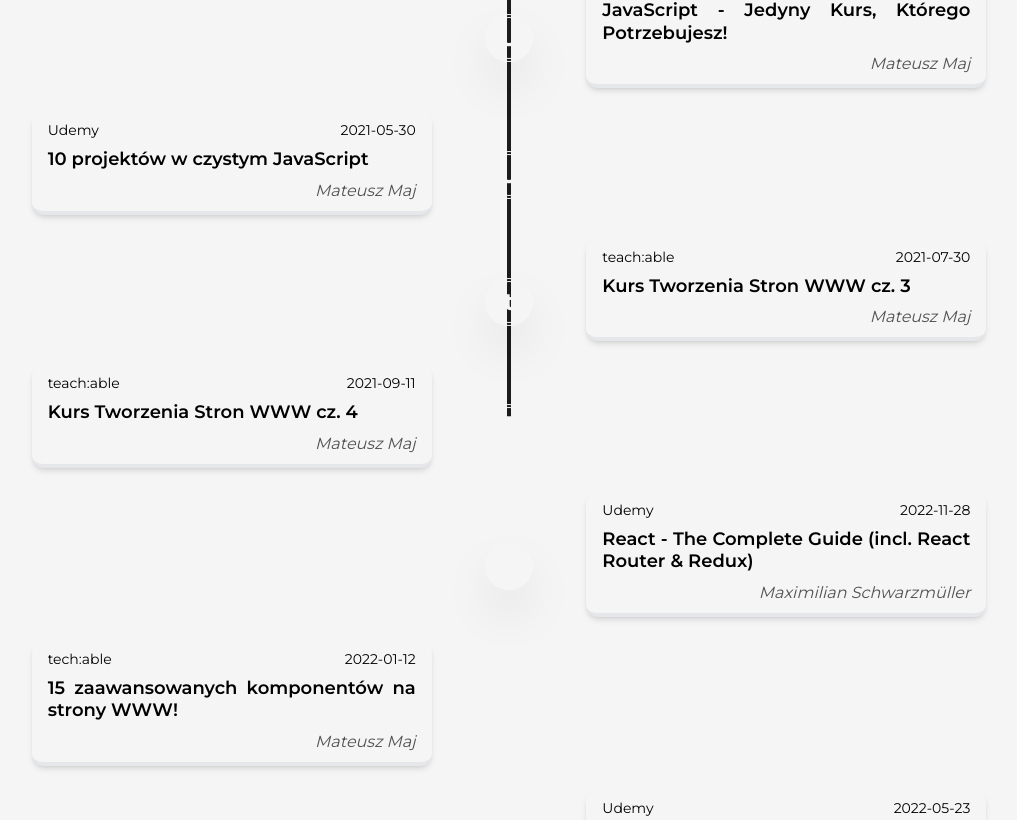
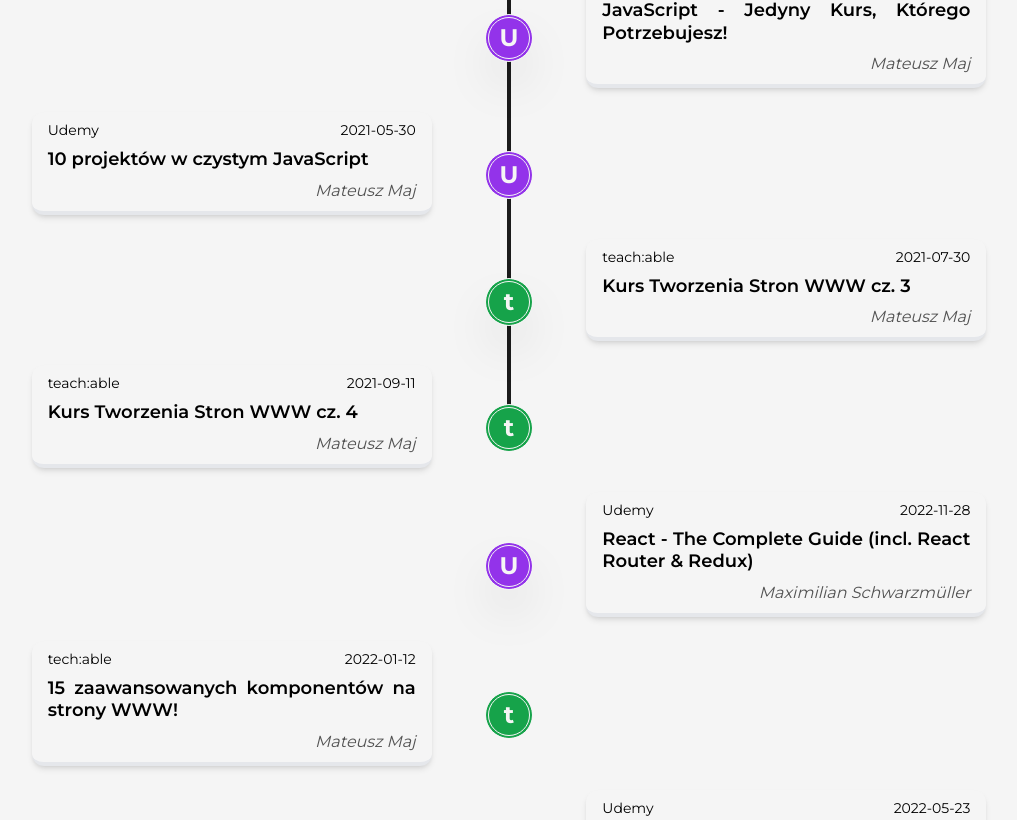
Before and after one commit to sporthq/portfolio, a Next.js app: page /about in a window 1280 px wide. Shown: the part 2000-2820 px from the top of the page, without its empty margins (131-1148 px from the left). Built offline with nearby package versions, Linux system fonts and the light colour scheme.

Commit message:
repair bg-color icons

```diff
--- a/src/components/Education.js
+++ b/src/components/Education.js
@@ -1,7 +1,7 @@
 import { motion, useScroll } from 'framer-motion';
 import { useRef } from 'react';
 
-const LeftBox = ({ company, date, title, author, colorIcon = "purple", childIcon = "U" }) => {
+const LeftBox = ({ company, date, title, author, colorIcon = "bg-purple-600", childIcon = "U" }) => {
 	return (
     <div
 
@@ -29,19 +29,19 @@
 
       <div className='xs:col-start-1 xs:col-end-2 md:col-start-5 md:col-end-6 sm:mx-0 md:mx-auto relative mr-10'>
         <div className='h-full w-6 flex items-center justify-center'></div>
-        <div className={`w-12 h-12 absolute left-0 -translate-x-[50%]  md:left-[50%] border-4 border-double  border-light top-1/2 -mt-3 rounded-full bg-${colorIcon}-600 shadw-2xl flex items-center justify-center text-light font-bold text-2xl `}>
+        <div className={`w-12 h-12 absolute left-0 -translate-x-[50%]  md:left-[50%] border-4 border-double  border-light top-1/2 -mt-3 rounded-full ${colorIcon} shadw-2xl flex items-center justify-center text-light font-bold text-2xl `}>
           {childIcon}
         </div>
       </div>
     </div>
   )
 };
-const RightBox = ({company, date, title, author, colorIcon = "purple", childIcon = "U"}) => {
+const RightBox = ({company, date, title, author, colorIcon ="bg-purple-600", childIcon = "U"}) => {
 	return (
     <div className='contents '>
 					<div className='col-start-5 col-end-6 mr-10 md:mx-auto relative'>
 						<div className='h-full w-6 flex items-center justify-center'></div>
-						<div className={`w-12 h-12 absolute left-0 -translate-x-[50%] md:left-[50%] border-4 border-double border-light top-1/2 -mt-3 rounded-full  bg-${colorIcon}-600 shadow-2xl flex items-center justify-center text-light font-bold text-2xl`}>
+						<div className={`w-12 h-12 absolute left-0 -translate-x-[50%] md:left-[50%] border-4 border-double border-light top-1/2 -mt-3 rounded-full  ${colorIcon} shadow-2xl flex items-center justify-center text-light font-bold text-2xl`}>
 							{childIcon}
 						</div>
 					</div>
@@ -94,10 +94,10 @@
        <LeftBox company='Udemy' date="2021-05-12" title="Bootstrap Od Podstaw - Stwórz 4 Wyjątkowe strony WWW!" author="Mateusz Maj"  />
 				<RightBox company='Udemy' date="2021-05-30" title="JavaScript - Jedyny Kurs, Którego Potrzebujesz!"  author="Mateusz Maj"  />
         <LeftBox company='Udemy' date="2021-05-30" title="10 projektów w czystym JavaScript" author="Mateusz Maj"   />
-				<RightBox company='teach:able' date="2021-07-30" title="Kurs Tworzenia Stron WWW cz. 3"  author="Mateusz Maj" colorIcon='green' childIcon='t'  />
-       <LeftBox company='teach:able' date="2021-09-11" title="Kurs Tworzenia Stron WWW cz. 4" author="Mateusz Maj" colorIcon='green'  childIcon='t' />
+				<RightBox company='teach:able' date="2021-07-30" title="Kurs Tworzenia Stron WWW cz. 3"  author="Mateusz Maj" colorIcon='bg-green-600' childIcon='t'  />
+       <LeftBox company='teach:able' date="2021-09-11" title="Kurs Tworzenia Stron WWW cz. 4" author="Mateusz Maj" colorIcon='bg-green-600'  childIcon='t' />
 				<RightBox company='Udemy' date="2022-11-28" title="React - The Complete Guide (incl. React Router & Redux)"  author="Maximilian Schwarzmüller"  />
-       <LeftBox company='tech:able' date="2022-01-12" title="15 zaawansowanych komponentów na strony WWW!" author="Mateusz Maj" colorIcon='green'  childIcon='t'  />
+       <LeftBox company='tech:able' date="2022-01-12" title="15 zaawansowanych komponentów na strony WWW!" author="Mateusz Maj" colorIcon='bg-green-600'  childIcon='t'  />
 				<RightBox company='Udemy' date="2022-05-23" title="The Complete JavaScript Course: From Zero to Expert!"  author="Jonas Schmedtmann"  />
        <LeftBox company='Udemy' date="2022-09-09" title="Advanced CSS and Sass: Flexbox, Grid, Animations and More!" author="Jonas Schmedtmann"  />
 				<RightBox company='Udemy' date="2022-12-28" title="Build an e-commerce app with React and Chakra UI MERN "  author="Benjamin Fischer"  />
```
